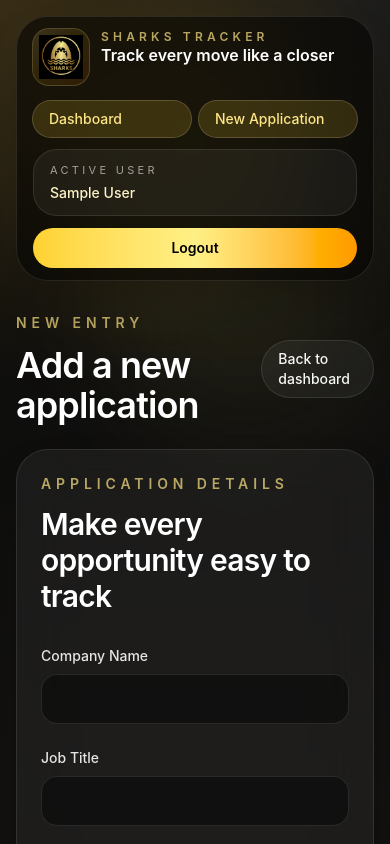
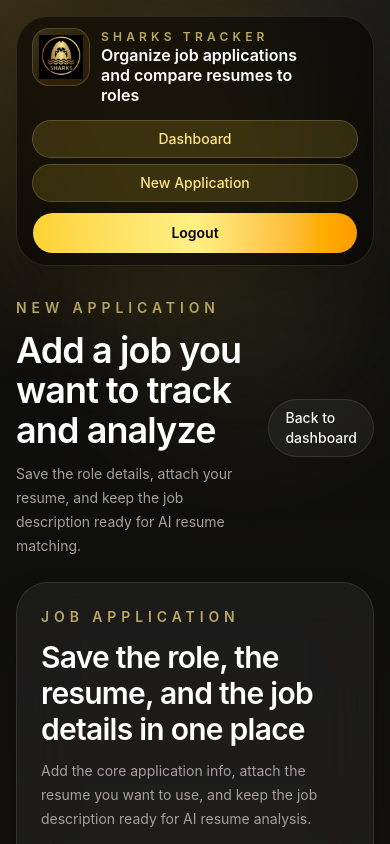
Before and after one commit to masmahmoodi/job-tracker, a React (Vite) app in the folder client/: page /applications/create in a window 390 px wide. Shown: the top 844 px of the page. Built offline with nearby package versions, Linux system fonts and the light colour scheme; sample sign-in values are in the browser's storage.

Commit message:
refactor: make UI text clearer and improve mobile layout
add readable text

```diff
--- a/client/src/components/ApplicationForm.jsx
+++ b/client/src/components/ApplicationForm.jsx
@@ -13,11 +13,15 @@ export default function ApplicationForm({
     >
       <div className="mb-8">
         <p className="text-sm font-semibold uppercase tracking-[0.35em] text-amber-200/70">
-          Application Details
+          Job Application
         </p>
         <h1 className="mt-3 text-3xl font-semibold tracking-tight text-white sm:text-4xl">
-          Make every opportunity easy to track
+          Save the role, the resume, and the job details in one place
         </h1>
+        <p className="mt-3 max-w-2xl text-sm leading-6 text-stone-400 sm:text-base">
+          Add the core application info, attach the resume you want to use, and keep the job
+          description ready for AI resume analysis.
+        </p>
       </div>
 
       <div className="grid gap-6 sm:grid-cols-2">
@@ -116,7 +120,7 @@ export default function ApplicationForm({
         <input
           type="submit"
           value={submitLabel || "Save Application"}
-          className="cursor-pointer rounded-full bg-gradient-to-r from-amber-300 via-yellow-200 to-amber-500 px-6 py-3 font-semibold text-black transition hover:scale-[1.02] hover:shadow-lg hover:shadow-amber-300/20"
+          className="w-full cursor-pointer rounded-full bg-gradient-to-r from-amber-300 via-yellow-200 to-amber-500 px-6 py-3 font-semibold text-black transition hover:scale-[1.02] hover:shadow-lg hover:shadow-amber-300/20 sm:w-auto"
         />
       </div>
     </form>
--- a/client/src/components/Navbar.jsx
+++ b/client/src/components/Navbar.jsx
@@ -15,7 +15,7 @@ export default function Navbar() {
   }
 
   const navLinkClass = ({ isActive }) =>
-    `rounded-full px-4 py-2 text-sm font-medium transition ${
+    `rounded-full px-3 py-2 text-center text-sm font-medium transition sm:px-4 ${
       isActive
         ? "bg-amber-300/15 text-amber-200 ring-1 ring-amber-200/30"
         : "text-stone-300 hover:bg-white/5 hover:text-white"
@@ -36,14 +36,14 @@ export default function Navbar() {
               <p className="text-xs font-semibold uppercase tracking-[0.35em] text-amber-200/70">
                 Sharks Tracker
               </p>
-              <p className="max-w-[16rem] text-base font-semibold leading-tight text-white sm:max-w-none sm:text-xl">
-                Track every move like a closer
+              <p className="max-w-[14rem] text-base font-semibold leading-tight text-white sm:max-w-none sm:text-lg lg:text-xl">
+                Organize job applications and compare resumes to roles
               </p>
             </div>
           </Link>
 
-          <div className="flex flex-col gap-3 sm:flex-row sm:items-center sm:justify-between lg:gap-4">
-            <nav className="grid grid-cols-2 gap-2 sm:flex sm:flex-wrap sm:items-center">
+          <div className="flex flex-col gap-3 lg:flex-row lg:items-center lg:gap-4">
+            <nav className="grid grid-cols-1 gap-2 xs:grid-cols-2 sm:flex sm:flex-wrap sm:items-center">
               {token ? (
                 <>
                   <NavLink to="/applications" className={navLinkClass}>
@@ -67,15 +67,7 @@ export default function Navbar() {
 
             {token && (
               <div className="flex flex-col gap-3 sm:flex-row sm:items-center">
-                <div className="rounded-3xl border border-white/10 bg-white/5 px-4 py-3 text-left sm:hidden">
-                  <p className="text-[11px] uppercase tracking-[0.3em] text-stone-400">
-                    Active User
-                  </p>
-                  <p className="mt-1 truncate text-sm font-medium text-amber-100">
-                    {user?.name || user?.email || "Signed in"}
-                  </p>
-                </div>
-                <div className="hidden min-w-[190px] rounded-3xl border border-white/10 bg-white/5 px-4 py-3 text-left sm:block">
+                <div className="hidden min-w-[190px] rounded-3xl border border-white/10 bg-white/5 px-4 py-3 text-left md:block">
                   <p className="text-[11px] uppercase tracking-[0.3em] text-stone-400">
                     Active User
                   </p>
--- a/client/src/components/ResumeSection.jsx
+++ b/client/src/components/ResumeSection.jsx
@@ -62,7 +62,9 @@ export default function ResumeSection({ resumeId,sendResumeToParent }) {
     <div className="sm:col-span-2 rounded-3xl border border-white/10 bg-black/25 px-4 py-4">
       <p className="text-sm font-medium text-stone-200">Resume</p>
       <p className="mt-2 text-sm text-stone-400">
-        {resumeId ? "A resume is attached to this application" : "No resume attached yet"}
+        {resumeId
+          ? "A resume is attached and ready to use for this application"
+          : "Attach the PDF version of the resume you want to analyze against this role"}
       </p>
 
       <input
@@ -76,7 +78,7 @@ export default function ResumeSection({ resumeId,sendResumeToParent }) {
 
       <label
         htmlFor="resume-file"
-        className="mt-4 inline-flex cursor-pointer rounded-full border border-white/10 bg-white/5 px-4 py-2 text-sm font-medium text-stone-100 transition hover:border-amber-200/30 hover:text-amber-100"
+        className="mt-4 inline-flex cursor-pointer rounded-full border border-white/10 bg-white/5 px-4 py-2 text-sm font-medium text-stone-100 transition hover:border-amber-200/30 hover:text-amber-100 disabled:cursor-not-allowed disabled:opacity-60"
       >
         Choose Resume PDF
       </label>
--- a/client/src/pages/ApplicationsPage.jsx
+++ b/client/src/pages/ApplicationsPage.jsx
@@ -131,14 +131,14 @@ export default function ApplicationsPage() {
         <div className="flex flex-col gap-8 lg:flex-row lg:items-end lg:justify-between">
           <div className="max-w-3xl">
             <p className="text-sm font-semibold uppercase tracking-[0.4em] text-amber-200/70">
-              Command Center
+              Job Tracker
             </p>
             <h1 className="mt-4 text-4xl font-semibold tracking-tight text-white sm:text-5xl">
-              {user?.name ? `${user.name}'s job pipeline` : "Your job pipeline"}
+              {user?.name ? `${user.name}'s application dashboard` : "Your application dashboard"}
             </h1>
             <p className="mt-4 max-w-2xl text-base leading-7 text-stone-300 sm:text-lg">
-              Keep every lead organized, spot momentum fast, and move through your search
-              with a cleaner system than spreadsheets and scattered tabs.
+              Track job applications, attach resumes, and use AI resume analysis to see how
+              well each resume matches a role.
             </p>
           </div>
 
--- a/client/src/pages/EditApplicationPage.jsx
+++ b/client/src/pages/EditApplicationPage.jsx
@@ -94,11 +94,15 @@ export default function EditApplicationPage() {
       <div className="flex items-center justify-between gap-4">
         <div>
           <p className="text-sm font-semibold uppercase tracking-[0.35em] text-amber-200/70">
-            Update Entry
+            Edit Application
           </p>
           <h1 className="mt-3 text-4xl font-semibold tracking-tight text-white">
-            Refine your application
+            Update the role details and attached resume
           </h1>
+          <p className="mt-3 max-w-2xl text-sm leading-6 text-stone-400 sm:text-base">
+            Keep this application current by editing the role info, refreshing the resume, or
+            updating the job description for better AI analysis.
+          </p>
         </div>
         <Link
           to="/applications"
--- a/client/src/pages/NewApplicationPage.jsx
+++ b/client/src/pages/NewApplicationPage.jsx
@@ -17,7 +17,6 @@ export default function NewApplicationPage() {
 
 
   function sendResumeToParent(resumeId){
-    console.log("hi ds")
     setForm(prevForm =>{
       return {...prevForm,resume_id:resumeId }
     })
@@ -55,11 +54,15 @@ export default function NewApplicationPage() {
       <div className="flex items-center justify-between gap-4">
         <div>
           <p className="text-sm font-semibold uppercase tracking-[0.35em] text-amber-200/70">
-            New Entry
+            New Application
           </p>
           <h1 className="mt-3 text-4xl font-semibold tracking-tight text-white">
-            Add a new application
+            Add a job you want to track and analyze
           </h1>
+          <p className="mt-3 max-w-2xl text-sm leading-6 text-stone-400 sm:text-base">
+            Save the role details, attach your resume, and keep the job description ready for
+            AI resume matching.
+          </p>
         </div>
         <Link
           to="/applications"
```
